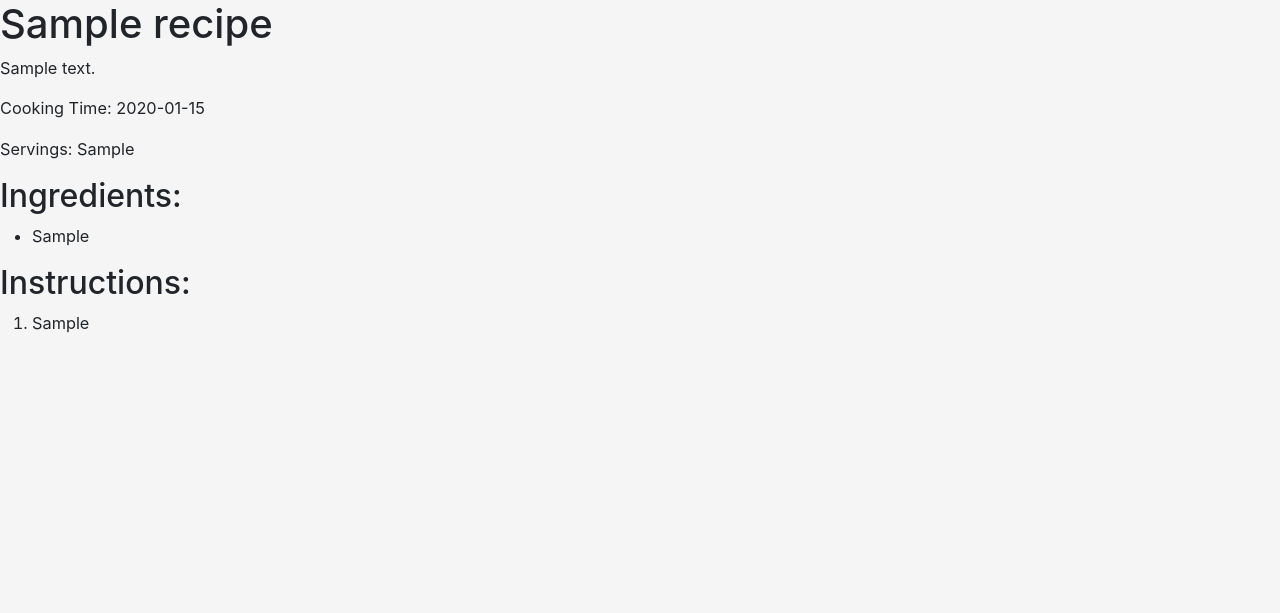
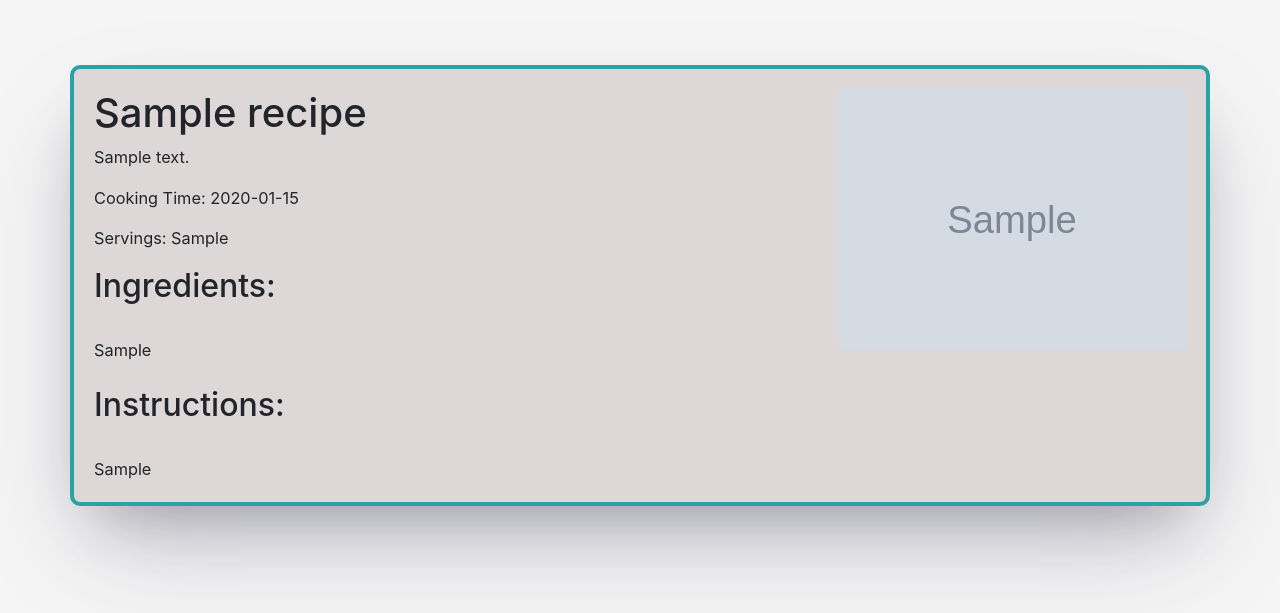
Before and after one commit to cafalchio/recipes-book, a Django app: page /public_recipe/1/ in a window 1280 px wide. Shown: the part 54-667 px from the top of the page. Run offline with Django 3.2, Linux system fonts and the light colour scheme; tables that the repository leaves empty hold one stand-in row (values such as "Sample post"); grey boxes marked "Sample" are stand-in pictures; some libraries are stand-ins or nearby versions.

Commit message:
improved recipe page

```diff
--- a/static/css/style.css
+++ b/static/css/style.css
@@ -100,6 +100,20 @@ a:hover {
   margin: 1rem;
 }
 
+/* ------------- RECIEPE PAGE ------------- */
+.recipe-page {
+  background-color: #ddd7d7;
+  border: 4px solid var(--bs-green);
+  padding: 20px;
+  border-radius: 10px;
+  /* https://getcssscan.com/css-box-shadow-examples */
+  box-shadow: rgba(50, 50, 93, 0.25) 0px 50px 100px -20px, rgba(0, 0, 0, 0.3) 0px 30px 60px -30px;
+  justify-content: center;
+  margin-top: 4em;
+}
+
+
+
 /* ------------- FOOTER ------------- */
 
 .footer-text {
--- a/templates/recipes/recipe.html
+++ b/templates/recipes/recipe.html
@@ -1,18 +1,27 @@
 {% extends 'base.html' %}
-
 {% block content %}
+<div class="container recipe-page">
+  <div class="row">
+    <div class="col-md-8">
       <h1>{{ recipe.title }}</h1>
       <p>{{ recipe.description }}</p>
       <p>Cooking Time: {{ recipe.cooking_time }}</p>
       <p>Servings: {{ recipe.servings }}</p>
       <h2>Ingredients:</h2>
-  <ul>
-    {% comment %} {% for ingredient in recipe.ingredients %} {% endcomment %}
-      <li>{{ recipe.ingredients }}</li>
-    {% comment %} {% endfor %} {% endcomment %}
-  </ul>
+      <br/>
+      {{ recipe.ingredients }}
+      <br/>
+      <br/>
       <h2>Instructions:</h2>
-  <ol>
-      <li>{{ recipe.instructions }}</li>
-  </ol>
+      <br/>
+      {{ recipe.instructions }}
+      <br/>
+    </div>
+    <div class="col-md-4 text-md-right">
+      <span class="recipe-image">
+        <img src="{{ recipe.image }}" alt="{{ recipe.title }}" class="img-fluid">
+      </span>
+    </div>
+  </div>
+</div>
 {% endblock %}
```
Lines whose indentation alone changed are shown as unchanged.
